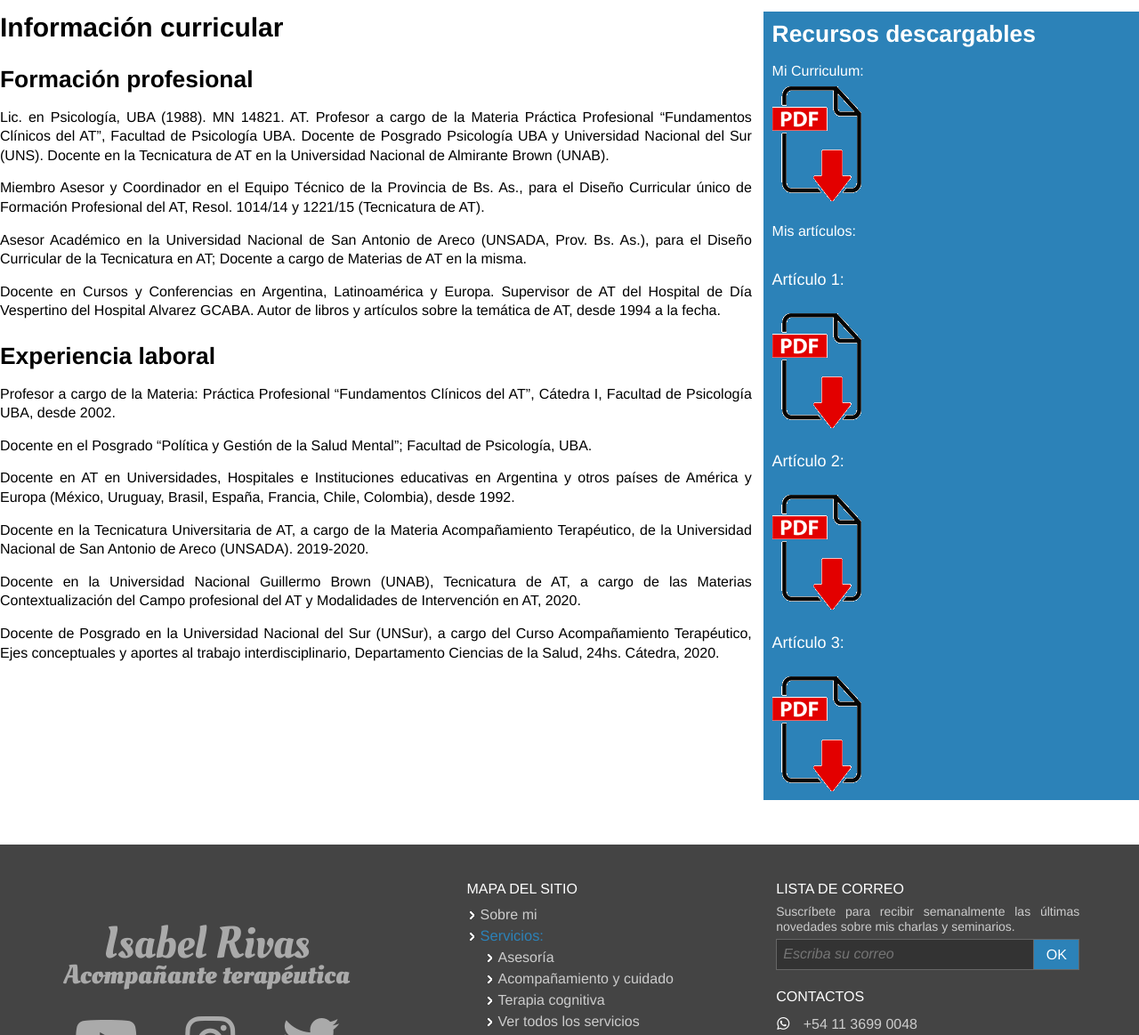
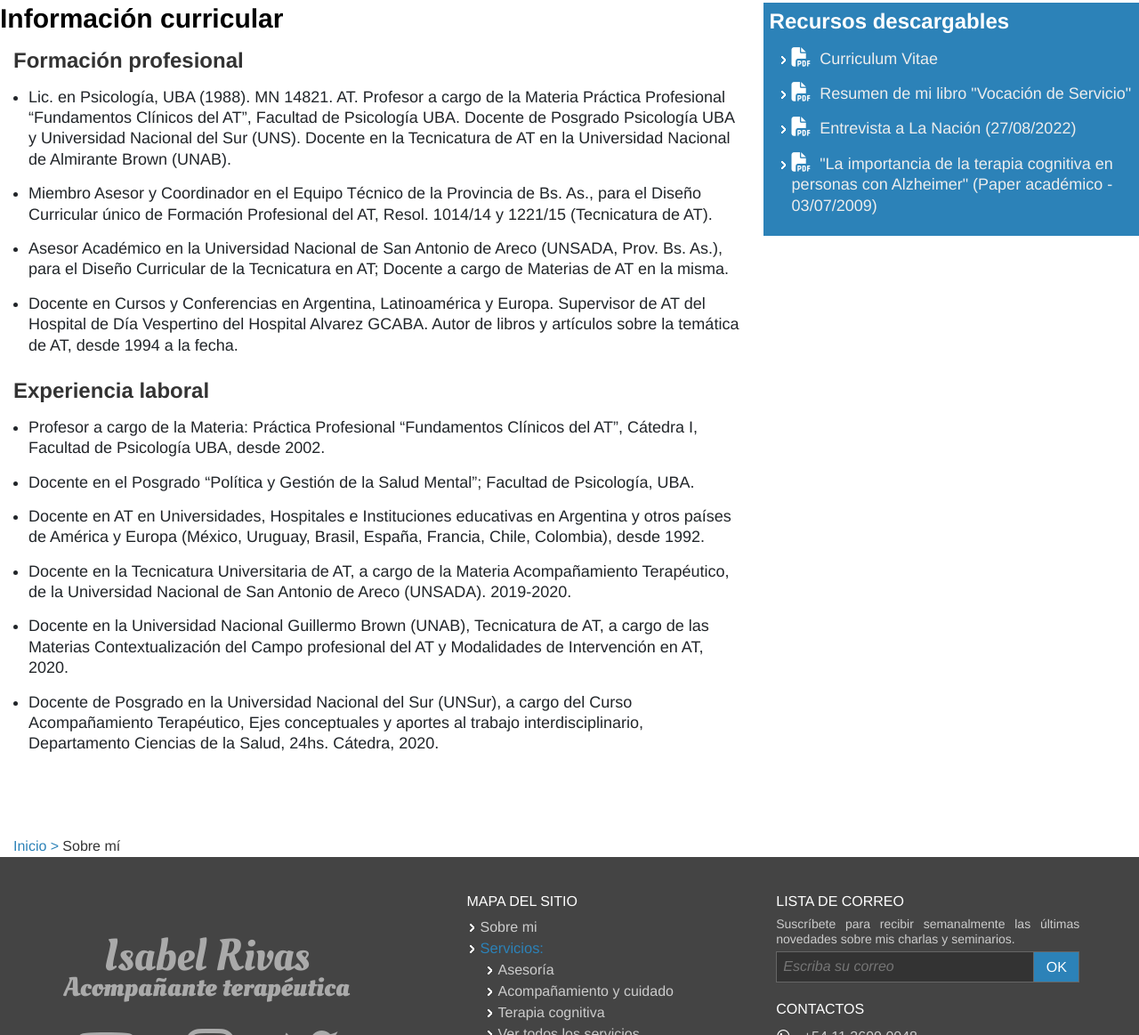
Before and after one commit to Salvaje1945/probandosass, a plain HTML site: page sobre-mi.html in a window 1280 px wide. Shown: the part 1225-2388 px from the top of the page at 89% size. Drawn offline with nearby package versions, Linux system fonts and the light colour scheme.

Commit message:
Página -sobre mi- terminada 100%. Sólo falta depurar las hojas de estilo.

```diff
--- a/assets/css/_conts.scss
+++ b/assets/css/_conts.scss
@@ -31,7 +31,7 @@
 
 .contenido__desc {
     @extend .flex-3;
-    margin: map-get($abs_lng, "50px") map-get($num_int, "0") map-get($abs_lng, "10px") * 2;
+    margin: map-get($abs_lng, "10px") * 4 map-get($num_int, "0") map-get($abs_lng, "10px") * 2;
 
     .ciego {
         visibility: map-get($vis, "coll");
@@ -102,16 +102,24 @@
     margin-bottom: map-get($abs_lng, "10px") * 3;
 
     h2 {
-        margin-bottom: 25px;
+        margin-bottom: 15px;
     }
 
     h3 {
-        font-size: 1.650rem;
-        margin-bottom: 15px;
+        margin: 0 0 15px 15px;
+        color: #333;
     }
 
-    p {
-        font-size: 1.125rem;
+    ul {
+
+        li {
+            font-size: 1.125rem;
+            text-align: map-get($pos, "lft");
+            margin-bottom: 15px;
+            line-height: 1.3;
+            font-weight: normal;
+            font-family: $fam_02;
+        }
     }
 
 }
@@ -123,11 +131,50 @@
         margin-bottom: 25px;
     }
 
-    p {
-        text-align: map-get($pos, "jtf");
-        margin-bottom: 15px;
-        line-height: 1.35;
+}
+
+.contenido__desc--recs {
+    background-color: map-get($color, "azul");
+    padding: map-get($abs_lng, "7px");
+
+    h3 {
+        margin: 0 0 15px 0;
+        color: map-get($color, "blanco");
     }
+
+    ul {
+        list-style-image: url(../img/flecha-derecha-blanca.png);
+        color: map-get($color, "blanco");
+        margin: 0;
+        padding: 0 0 0 25px;
+
+        li {
+            font-size: 1.125rem;
+            text-align: map-get($pos, "lft");
+            margin-bottom: 15px;
+            line-height: 1.3;
+            font-weight: normal;
+            font-family: $fam_02;
+
+            i {
+                font-size: 1.35rem;
+                margin-right: map-get($abs_lng, "5px");
+            }
+
+            a {
+                color: map-get($color, "gris_06");
+
+
+                &:hover {
+                    color: map-get($color, "rosa");
+                    text-decoration: underline;
+                }
+            }
+
+
+        }
+    }
+
 }
 
 .contenido__desc--info,
@@ -144,18 +191,6 @@
     }
 }
 
-.contenido__desc--recs,
 .contenido__desc--serv {
     padding: map-get($abs_lng, "10px");
 }
-
-.contenido__desc--recs {
-    background-color: map-get($color, "azul");
-
-    h3,
-    h4,
-    p {
-        color: map-get($color, "blanco");
-    }
-
-}
--- a/assets/css/_grales.scss
+++ b/assets/css/_grales.scss
@@ -84,6 +84,28 @@ h5 {
     font-weight: map-get($glob_kw, "norm");
 }
 
+.migas_pan {
+    list-style: none;
+    margin: 0 0 0 15px;
+    padding: 0;
+
+    li {
+        display: inline-block;
+        font-family: $fam_02;
+        color: map-get($color, "gris_01");
+        font-size: map-get($rel_lng, "1");
+        font-weight: normal;
+
+        a {
+            color: map-get($color, "azul");
+
+            &:hover {
+                color: map-get($color, "negro");
+            }
+        }
+    }
+}
+
 // Estructura básica del sitio
 
 #contenedor {
--- a/assets/css/_medias.scss
+++ b/assets/css/_medias.scss
@@ -158,12 +158,9 @@
         line-height: map-get($num_dec, "1.35");
     }
 
-    // .contenido__desc--container {
-    //     max-width: map-get($wth_res, "pst_tbl");
-    // }
-
     .contenido__desc--info {
         width: map-get($per_cent, "3") * 22;
+        padding-right: 10px;
     }
 
     .contenido__desc--recs {
@@ -302,6 +299,10 @@
         font-size: map-get($rel_lng, "1.35");
         line-height: map-get($num_dec, "1.45");
     }
+
+    .contenido__desc--container {
+        width: 90%;
+    }
 }
 
 @media only screen and (min-width: map-get($wth_res, "dkp_03")) {
--- a/sobre-mi.html
+++ b/sobre-mi.html
@@ -5,8 +5,8 @@
     <meta http-equiv="X-UA-Compatible" content="IE=edge">
     <meta name="viewport" content="width=device-width, initial-scale=1.0">
     <meta name="description" content="Información sobre Isabel Rivas, acompañante terapéutica en Argentina.">
-    <meta name="keywords" content="Sobre mi, Isabel Rivas, Formación profesional y experiencia laboral, Acompañamiento terapéutico en Argentina, Cuidado de Ancianos, Adultos Mayores, Alzheimer">
-    <title>Sobre mi. Formación profesional, experiencia laboral. Acompañamiento terapéutico en Argentina, Isabel Rivas. </title>
+    <meta name="keywords" content="Isabel Rivas, Curriculum, Educación, Experiencia, Acompañante terapéutica en Argentina, Cuidado de Ancianos, Adultos Mayores, Alzheimer">
+    <title>Sobre mi: información curricular. Acompañamiento terapéutico en Argentina, Isabel Rivas. </title>
     <link rel="shortcut icon" href="assets/img/favicon.png">
     <link rel="preconnect" href="https://fonts.googleapis.com">
     <link rel="preconnect" href="https://fonts.gstatic.com" crossorigin>
@@ -170,54 +170,52 @@
                         <h2>Información curricular</h2>
                         <article>
                             <h3>Formación profesional</h3>
-                            <p>Lic. en Psicología, UBA (1988). MN 14821. AT. Profesor a cargo de la Materia Práctica Profesional “Fundamentos Clínicos del AT”, Facultad de Psicología UBA. Docente de Posgrado Psicología UBA y Universidad Nacional del Sur (UNS). Docente en la Tecnicatura de AT en la Universidad Nacional de Almirante Brown (UNAB).</p>
-                            <p>Miembro Asesor y Coordinador en el Equipo Técnico de la Provincia de Bs. As., para el Diseño Curricular único de Formación Profesional del AT, Resol. 1014/14 y 1221/15 (Tecnicatura de AT).</p>
-                            <p>Asesor Académico en la Universidad Nacional de San Antonio de Areco (UNSADA, Prov. Bs. As.), para el Diseño Curricular de la Tecnicatura en AT; Docente a cargo de Materias de AT en la misma.</p>
-                            <p>Docente en Cursos y Conferencias en Argentina, Latinoamérica y Europa. Supervisor de AT del Hospital de Día Vespertino del Hospital Alvarez GCABA. Autor de libros y artículos sobre la temática de AT, desde 1994 a la fecha.</p>
+                            <ul>
+                                <li>Lic. en Psicología, UBA (1988). MN 14821. AT. Profesor a cargo de la Materia Práctica Profesional “Fundamentos Clínicos del AT”, Facultad de Psicología UBA. Docente de Posgrado Psicología UBA y Universidad Nacional del Sur (UNS). Docente en la Tecnicatura de AT en la Universidad Nacional de Almirante Brown (UNAB).</li>
+                                <li>Miembro Asesor y Coordinador en el Equipo Técnico de la Provincia de Bs. As., para el Diseño Curricular único de Formación Profesional del AT, Resol. 1014/14 y 1221/15 (Tecnicatura de AT).</li>
+                                <li>Asesor Académico en la Universidad Nacional de San Antonio de Areco (UNSADA, Prov. Bs. As.), para el Diseño Curricular de la Tecnicatura en AT; Docente a cargo de Materias de AT en la misma.</li>
+                                <li>Docente en Cursos y Conferencias en Argentina, Latinoamérica y Europa. Supervisor de AT del Hospital de Día Vespertino del Hospital Alvarez GCABA. Autor de libros y artículos sobre la temática de AT, desde 1994 a la fecha.</li>
+                            </ul>
                         </article>
                         <article>
                             <h3>Experiencia laboral</h3>
-                            <p>Profesor a cargo de la  Materia: Práctica Profesional “Fundamentos Clínicos del AT”, Cátedra I, Facultad de Psicología UBA, desde 2002.</p>
-                            <p>Docente en el Posgrado “Política y Gestión de la Salud Mental”; Facultad de Psicología, UBA.</p>
-                            <p>Docente en AT en Universidades, Hospitales e Instituciones educativas en Argentina y otros países de América y Europa (México, Uruguay, Brasil, España, Francia, Chile, Colombia), desde 1992.</p>
-                            <p>Docente en la Tecnicatura Universitaria de AT, a cargo de la Materia Acompañamiento Terapéutico, de la Universidad Nacional de San Antonio de Areco (UNSADA). 2019-2020.</p>
-                            <p>Docente en la Universidad Nacional Guillermo Brown (UNAB), Tecnicatura de AT, a cargo de las Materias Contextualización del Campo profesional del AT y Modalidades de Intervención en AT, 2020.</p>
-                            <p>Docente de Posgrado en la Universidad Nacional del Sur (UNSur), a cargo del Curso Acompañamiento Terapéutico, Ejes conceptuales y aportes al trabajo interdisciplinario, Departamento Ciencias de la Salud, 24hs. Cátedra, 2020.</p>
+                            <ul>
+                                <li>Profesor a cargo de la  Materia: Práctica Profesional “Fundamentos Clínicos del AT”, Cátedra I, Facultad de Psicología UBA, desde 2002.</li>
+                                <li>Docente en el Posgrado “Política y Gestión de la Salud Mental”; Facultad de Psicología, UBA.</li>
+                                <li>Docente en AT en Universidades, Hospitales e Instituciones educativas en Argentina y otros países de América y Europa (México, Uruguay, Brasil, España, Francia, Chile, Colombia), desde 1992.</li>
+                                <li>Docente en la Tecnicatura Universitaria de AT, a cargo de la Materia Acompañamiento Terapéutico, de la Universidad Nacional de San Antonio de Areco (UNSADA). 2019-2020.</li>
+                                <li>Docente en la Universidad Nacional Guillermo Brown (UNAB), Tecnicatura de AT, a cargo de las Materias Contextualización del Campo profesional del AT y Modalidades de Intervención en AT, 2020.</li>
+                                <li>Docente de Posgrado en la Universidad Nacional del Sur (UNSur), a cargo del Curso Acompañamiento Terapéutico, Ejes conceptuales y aportes al trabajo interdisciplinario, Departamento Ciencias de la Salud, 24hs. Cátedra, 2020.</li>
+                            </ul>
                         </article>
                     </div>
                     <aside class="contenido__desc--recs">
                         <h3>Recursos descargables</h3>
-                        <h4>Mi Curriculum:</h4>
-                        <a href="#">
-                            <img src="assets/img/icono-pdf.png" alt="Descargar curriculum vitae">
-                        </a>
-                        <br>
-                        <br>
-                        <h4>Mis artículos:</h4>
-                        <br>
-                        <p>Artículo 1:</p>
-                        <br>
-                        <a href="#">
-                            <img src="assets/img/icono-pdf.png" alt="Descargar artículo 1">
-                        </a>
-                        <br><br>
-                        <p>Artículo 2:</p>
-                        <br>
-                        <a href="#">
-                            <img src="assets/img/icono-pdf.png" alt="Descargar artículo 2">
-                        </a>
-                        <br>
-                        <br>
-                        <p>Artículo 3:</p>
-                        <br>
-                        <a href="#">
-                            <img src="assets/img/icono-pdf.png" alt="Descargar artículo 3">
-                        </a>
+                        <ul>
+                            <li>
+                                <i class="fa-solid fa-file-pdf"></i> <a href="#">Curriculum Vitae</a>
+                            </li>
+                            <li>
+                                <i class="fa-solid fa-file-pdf"></i> <a href="#">Resumen de mi libro "Vocación de Servicio"</a>
+                            </li>
+                            <li>
+                                <i class="fa-solid fa-file-pdf"></i> <a href="#">Entrevista a La Nación (27/08/2022)</a>
+                            </li>
+                            <li>
+                                <i class="fa-solid fa-file-pdf"></i> <a href="#">"La importancia de la terapia cognitiva en personas con Alzheimer" (Paper académico - 03/07/2009)</a>
+                            </li>
+                        </ul>
                     </aside>
                 </div>
             </section>
         </main>
         <footer id="footer">
+            <nav aria-label="breadcrumb">
+                <ol class="migas_pan">
+                    <li><a href="index.html">Inicio ></a></li>
+                    <li aria-current="Información curricular">Sobre mí</li>
+                </ol>
+            </nav>
             <div class="footer__links">
                 <div class="footer__links--box">
                     <div class="footer__links--box--ctr">
```
Also changed, not shown: assets/css/style.css, 1 other file.
